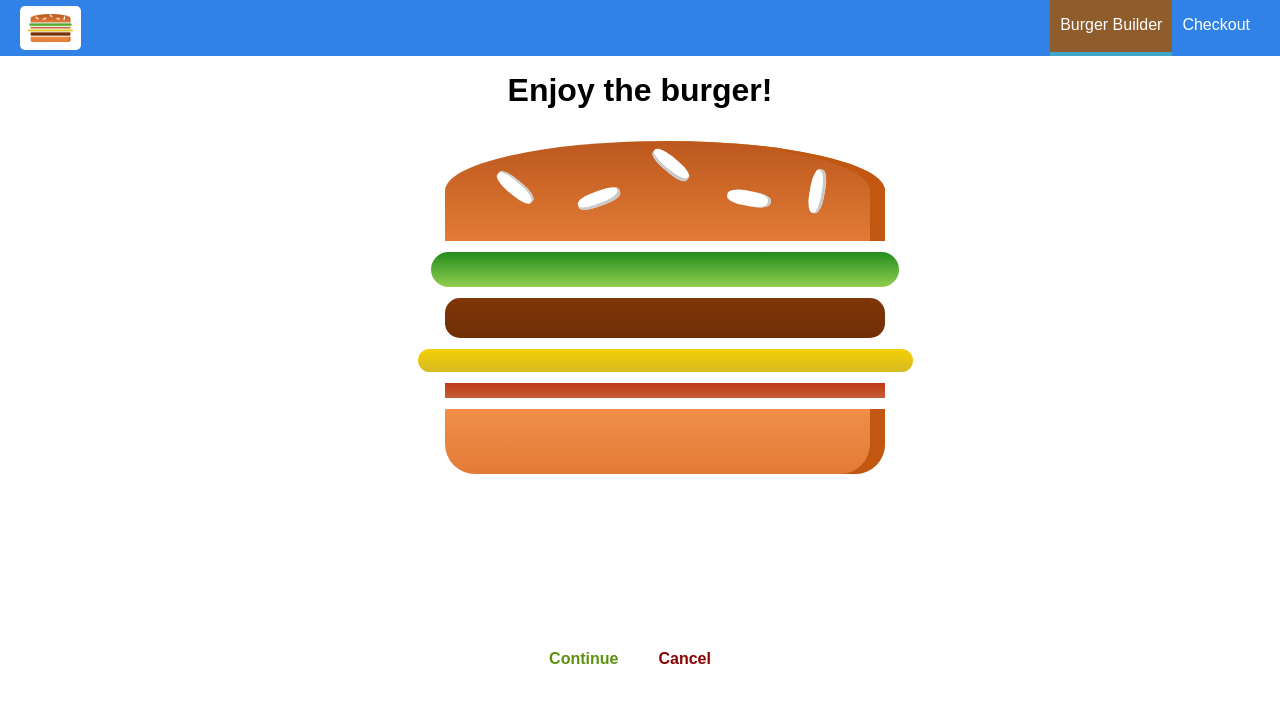
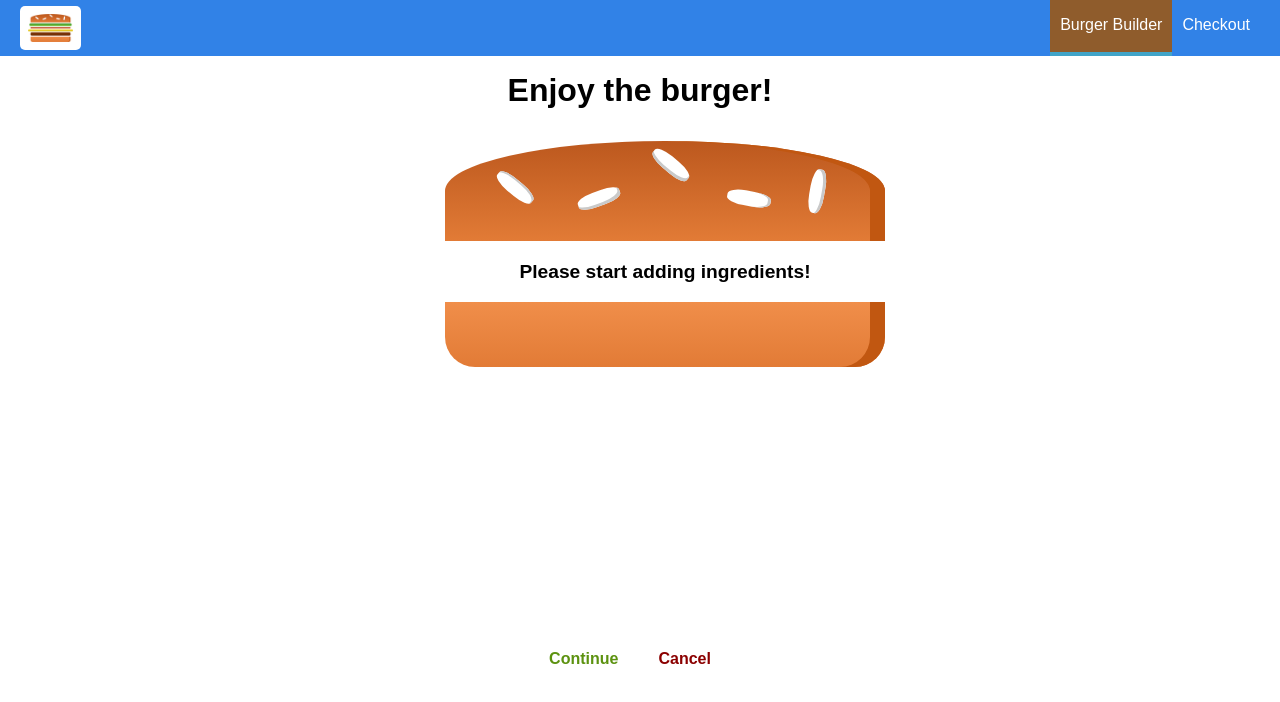
Before and after one commit to Norman518/burger-builder-react, a React app: page /checkout in a window 1280 px wide. Shown: the top 702 px of the page. Built offline with nearby package versions, Linux system fonts and the light colour scheme.

Commit message:
added params to search

```diff
--- a/src/containers/BurgerBuilder/BurgerBuilder.js
+++ b/src/containers/BurgerBuilder/BurgerBuilder.js
@@ -106,7 +106,19 @@
       .catch(error => {
         this.setState({ loading: false, buying: false });
       }); */
-    this.props.history.push("/checkout");
+    const queryParams = [];
+    for (let i in this.state.ingredients) {
+      queryParams.push(
+        `${encodeURIComponent(i)}=${encodeURIComponent(
+          this.state.ingredients[i]
+        )}`
+      );
+    }
+    const queryString = queryParams.join("&");
+    this.props.history.push({
+      pathname: "/checkout",
+      search: "?" + queryString
+    });
   };
 
   render() {
--- a/src/containers/Checkout/Checkout.js
+++ b/src/containers/Checkout/Checkout.js
@@ -10,6 +10,14 @@
       tomato: 1
     }
   };
+  componentDidMount() {
+    const query = new URLSearchParams(this.props.location.search);
+    const ingredients = {};
+    for (let param of query.entries()) {
+      ingredients[param[0]] = +param[1];
+    }
+    this.setState({ ingredients: ingredients });
+  }
   checkoutContinueHandler = () => {
     this.props.history.replace("/checkout/contact-data");
   };
```
